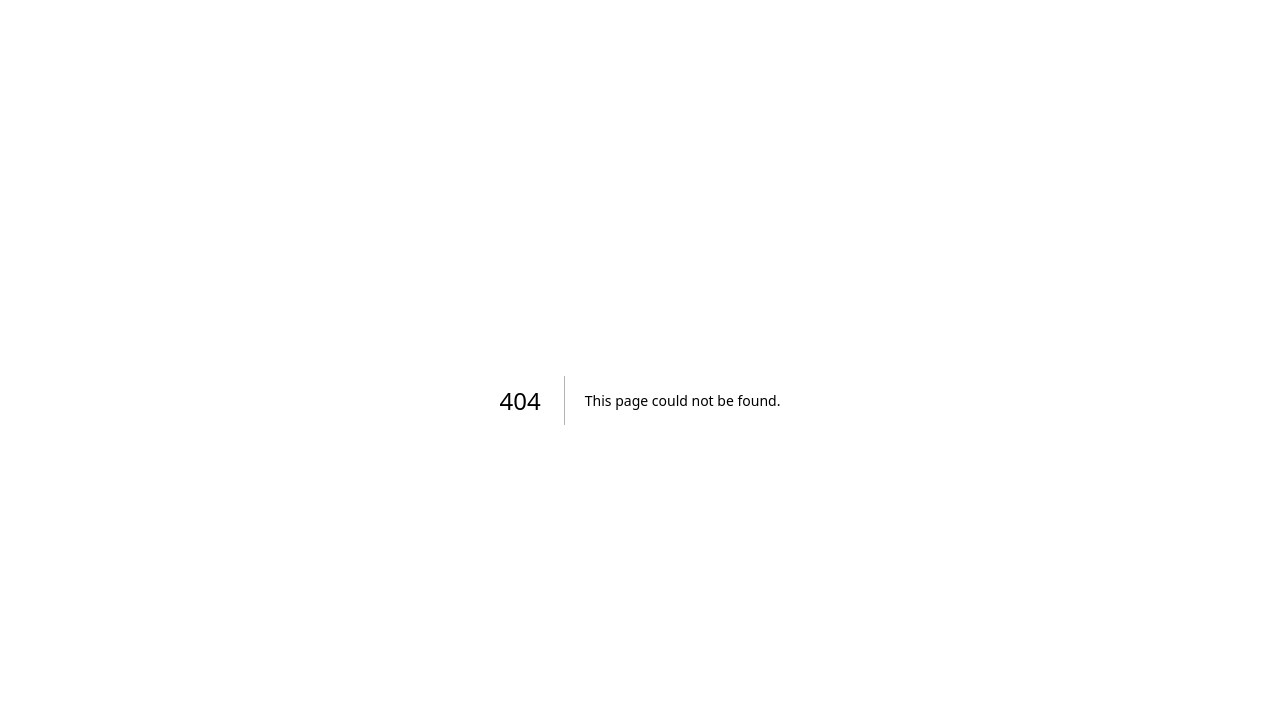
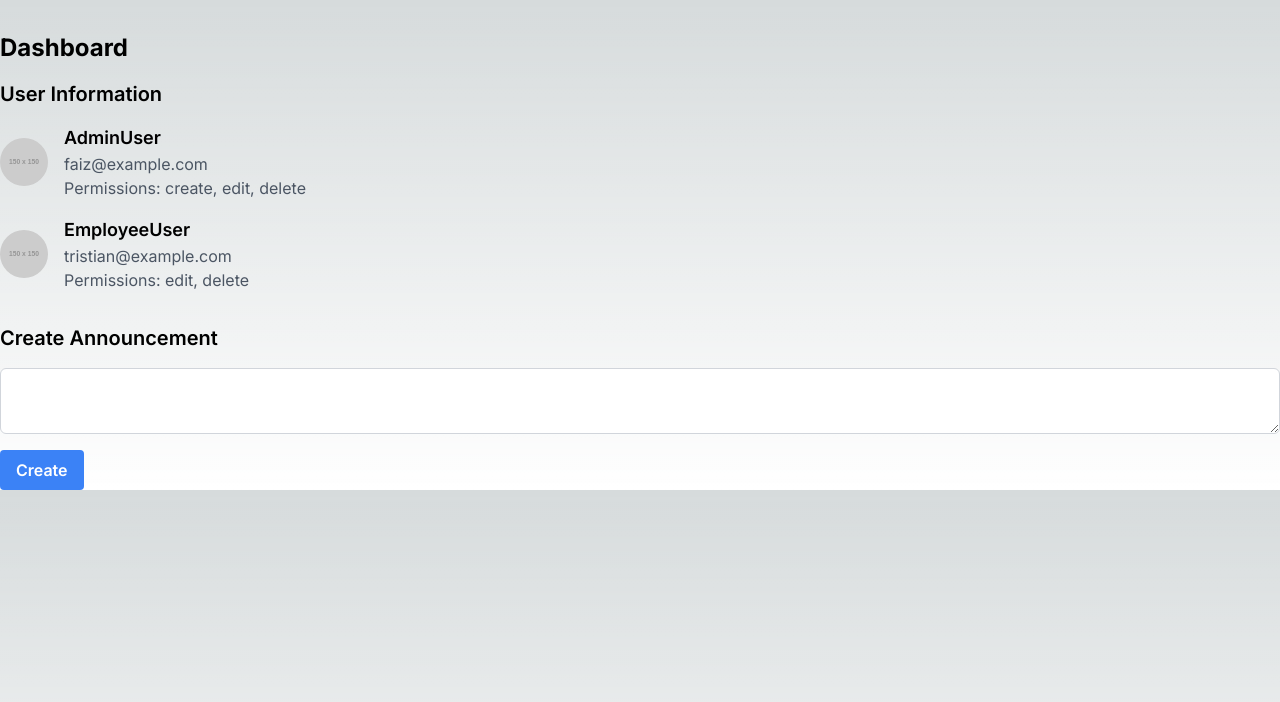
Before and after one commit to ENGAmbition/dashboard.pipelinetosuccess.ca, a Next.js app: page /dashboard in a window 1280 px wide. Before the commit this address had no page. Shown: the top 702 px of the page. Built offline with nearby package versions, Linux system fonts and the light colour scheme.

Commit message:
Create page.tsx and added content

```diff
--- /dev/null
+++ b/app/dashboard/page.tsx
@@ -0,0 +1,100 @@
+'use client';
+import React, { useState } from 'react';
+
+interface IUser {
+  username: string;
+  email: string;
+  profileImage: string;
+  permissions: string[];
+}
+
+const Dashboard: React.FC = () => {
+  const [announcementContent, setAnnouncementContent] = useState<string>('');
+  const [announcements, setAnnouncements] = useState<string[]>([]);
+
+  const user: IUser = {
+    username: 'AdminUser',
+    email: 'faiz@example.com',
+    profileImage: 'https://via.placeholder.com/150',
+    permissions: ['create', 'edit', 'delete']
+  };
+  const user1: IUser = {
+    username: 'EmployeeUser',
+    email: 'tristian@example.com',
+    profileImage: 'https://via.placeholder.com/150',
+    permissions: ['edit', 'delete']
+  };
+
+  const handleCreateAnnouncement = () => {
+    if (announcementContent.trim() !== '') {
+      setAnnouncements(prevAnnouncements => [...prevAnnouncements, announcementContent]);
+      setAnnouncementContent('');
+    }
+  };
+
+  const handleAnnouncementInputChange = (event: React.ChangeEvent<HTMLTextAreaElement>) => {
+    setAnnouncementContent(event.target.value);
+  };
+
+  return (
+    <div className="container mx-auto">
+      <h1 className="text-2xl font-bold mt-8 mb-4">Dashboard</h1>
+
+      {/* User information section */}
+      <div className="mb-8">
+        <h2 className="text-xl font-semibold mb-4">User Information</h2>
+        <div className="flex items-center mb-4">
+          <img src={user.profileImage} alt="Profile" className="w-12 h-12 rounded-full mr-4" />
+          <div>
+            <p className="text-lg font-semibold">{user.username}</p>
+            <p className="text-gray-600">{user.email}</p>
+            <p className="text-gray-600">Permissions: {user.permissions.join(', ')}</p>
+          </div>
+        </div>
+        <div className="flex items-center mb-4">
+          <img src={user1.profileImage} alt="Profile" className="w-12 h-12 rounded-full mr-4" />
+          <div>
+            <p className="text-lg font-semibold">{user1.username}</p>
+            <p className="text-gray-600">{user1.email}</p>
+            <p className="text-gray-600">Permissions: {user1.permissions.join(', ')}</p>
+          </div>
+        </div>
+      </div>
+
+      {/* Announcement creation section */}
+      <div>
+        <h2 className="text-xl font-semibold mb-4">Create Announcement</h2>
+        <div className="mb-4">
+          <textarea
+            id="announcementContent"
+            className="mt-1 p-2 block w-full border border-gray-300 rounded-md text-black"
+            rows={2} //adjust if needed
+            value={announcementContent}
+            onChange={handleAnnouncementInputChange}
+          ></textarea>
+        </div>
+        <button onClick={handleCreateAnnouncement} className="bg-blue-500 hover:bg-blue-600 text-white font-semibold px-4 py-2 rounded">Create</button>
+      </div>
+
+      {/* Display announcements */}
+      {announcements.length > 0 && (
+        <div className="mt-8">
+          <h2 className="text-xl font-semibold mb-4">Announcements</h2>
+          {announcements.map((announcement, index) => (
+            <div key={index} className="border border-gray-300 p-4 rounded-md mb-2">{announcement}</div>
+          ))}
+        </div>
+      )}
+    </div>
+  );
+};
+
+const DashboardPage: React.FC = () => {
+  return (
+    <div>
+      <Dashboard />
+    </div>
+  );
+};
+
+export default DashboardPage;
```
